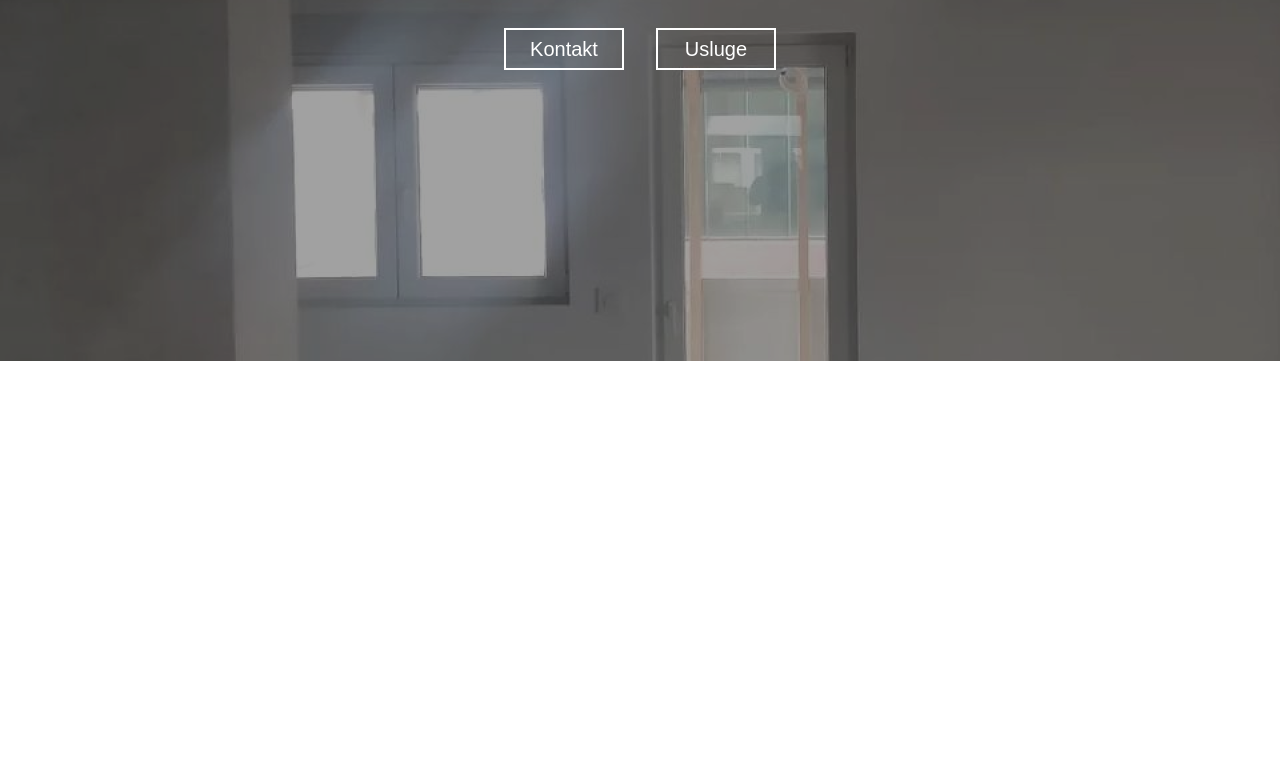
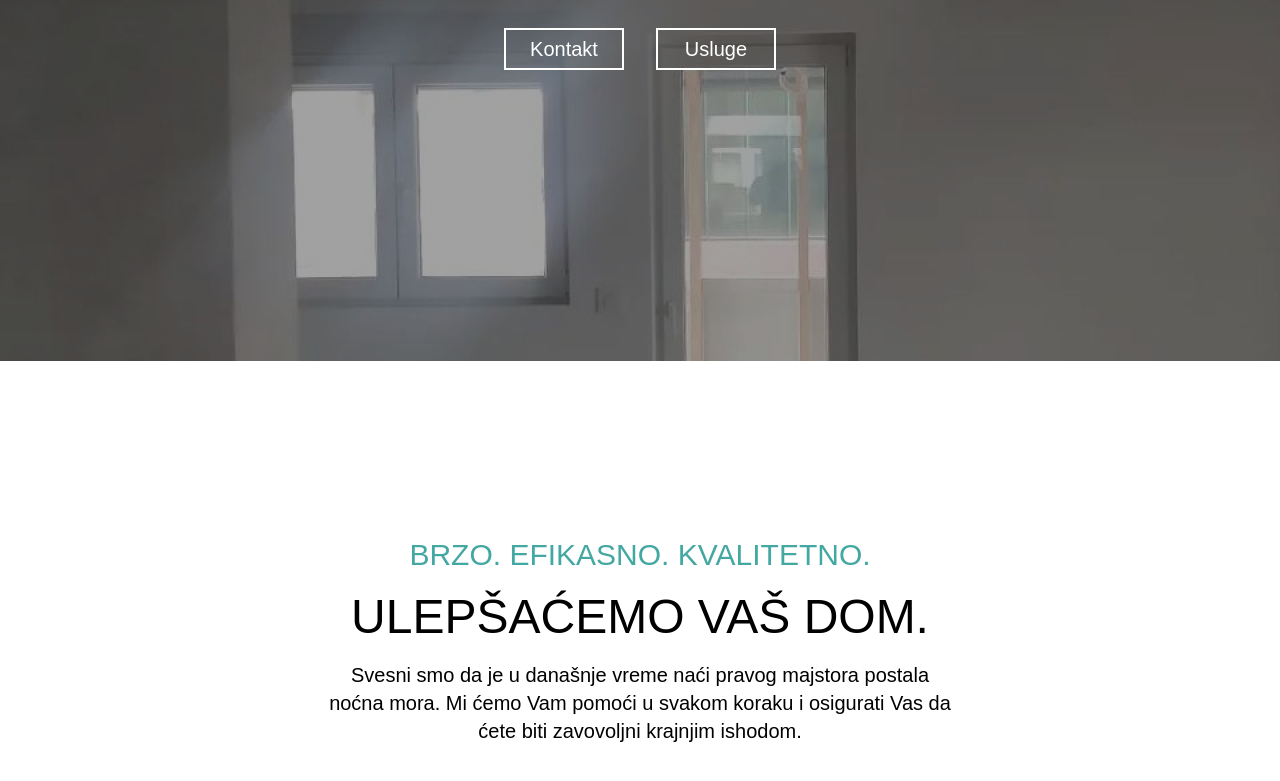
Before and after one commit to igorBudimirDev/paint-construction-website, a React (Create React App) app: page / in a window 1280 px wide. Shown: the part 439-1220 px from the top of the page. Before the commit the page ends 800 px from the top, so only its background shows below. Built offline with nearby package versions, Linux system fonts and the light colour scheme; the HTML template or start-up script is replaced by a standard one.

Commit message:
fourth commit

```diff
--- a/src/App.js
+++ b/src/App.js
@@ -1,7 +1,7 @@
 import "./index.css";
 import React from "react";
 import { BrowserRouter as Router, Routes, Route, Link } from "react-router-dom";
-import Home from "./pages/Home";
+import Home from "./pages/home/Home";
 import Gallery from "./pages/Gallery";
 import Kontakt from "./pages/Kontakt";
 import Usluge from "./pages/Usluge";
--- a/src/index.css
+++ b/src/index.css
@@ -9,6 +9,7 @@
 .logo__span {
   font-family: "Caveat", sans-serif;
 }
+
 .hero__container__content--buttons button {
   transition: 0.3s;
 }
--- /dev/null
+++ b/src/pages/home/Home.jsx
@@ -0,0 +1,13 @@
+import Home_hero from "./Home_hero";
+import Home_moto from "./Home_moto";
+
+const Home = () => {
+  return (
+    <>
+      <Home_hero />
+      <Home_moto />
+    </>
+  );
+};
+
+export default Home;
--- /dev/null
+++ b/src/pages/home/Home_moto.jsx
@@ -0,0 +1,17 @@
+const Home_moto = () => {
+  return (
+    <div className="moto h-[70vh] bg-white">
+      <div className="moto__content h-[70vh] w-100% flex justify-center items-center">
+        <div className="moto__content--text flex flex-col items-center">
+          <h4 className="pb-5 text-3xl text-main-green">BRZO. EFIKASNO. KVALITETNO.</h4>
+          <h2 className="pb-5 text-5xl">ULEPŠAĆEMO VAŠ DOM.</h2>
+          <p className="text-xl text-center">Svesni smo da je u današnje vreme naći pravog majstora postala <br />
+            noćna mora. Mi ćemo Vam pomoći u svakom koraku i osigurati Vas da <br />
+             ćete biti zavovoljni krajnjim ishodom.</p>
+        </div>
+      </div>
+    </div>
+  )
+}
+
+export default Home_moto
--- a/tailwind.config.js
+++ b/tailwind.config.js
@@ -6,6 +6,7 @@ module.exports = {
       colors: {
         "overlay-color": "rgba(0, 0, 0, 0.37)",
         "white-overlay-color": "rgba(217, 217, 217, 0.4)",
+        "main-green": "rgba(67, 167, 162, 1)",
       },
     },
   },
```
Also changed, not shown: src/pages/home/Home_hero.jsx (renamed from src/pages/Home.jsx, +4 -4 lines).
